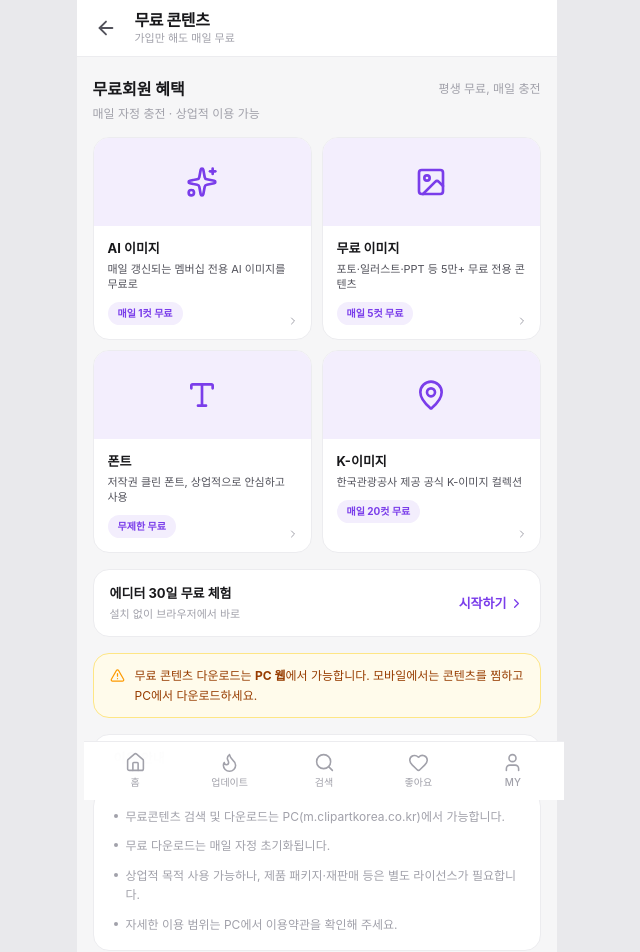
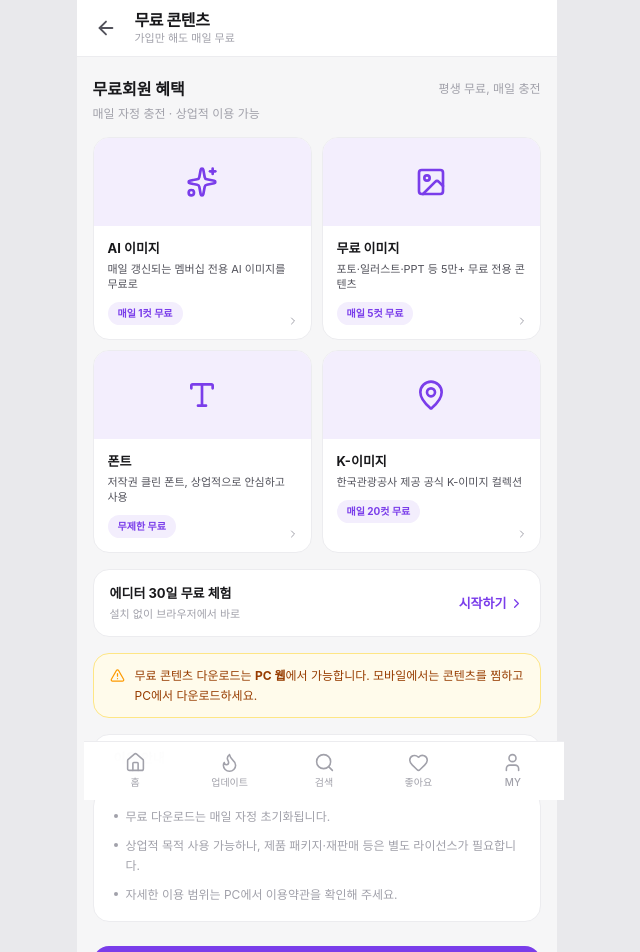
Before and after one commit to Romzzo/CK-mobile, a Next.js app: page /free in a window 1280 px wide. Shown: the top 952 px of the page, without its empty margins (316-956 px from the left). Built offline with nearby package versions, Linux system fonts and the light colour scheme; a web font is replaced by a local one.

Commit message:
copy: /free PC 다운로드 안내 중복 제거 + 잘못된 m. URL 정정
상단 amber 배너에 이미 PC 다운로드 안내가 있어 notices[0] 중복 제거.
updates.ts 코멘트 m.clipartkorea.co.kr → www.clipartkorea.co.kr.

Co-Authored-By: Claude Sonnet 4.6 <noreply@anthropic.com>

```diff
--- a/src/app/free/page.tsx
+++ b/src/app/free/page.tsx
@@ -39,7 +39,6 @@ const benefits = [
 ];
 
 const notices = [
-  "무료콘텐츠 검색 및 다운로드는 PC(m.clipartkorea.co.kr)에서 가능합니다.",
   "무료 다운로드는 매일 자정 초기화됩니다.",
   "상업적 목적 사용 가능하나, 제품 패키지·재판매 등은 별도 라이선스가 필요합니다.",
   "자세한 이용 범위는 PC에서 이용약관을 확인해 주세요.",
--- a/src/data/updates.ts
+++ b/src/data/updates.ts
@@ -1,4 +1,4 @@
-// 주차별 업데이트 — PC 웹 m.clipartkorea.co.kr/update 의 주차 아카이브 모사.
+// 주차별 업데이트 — PC 웹 www.clipartkorea.co.kr/update 의 주차 아카이브 모사.
 // 메인 /update 는 세로 리스트(월별 sticky 헤더), /update/[weekId] 가 상세.
 //
 // 데이터는 2023.01.01(일) ~ 2026.05.10(일) 까지 일요일 단위로 주차를 모두 생성.
```
